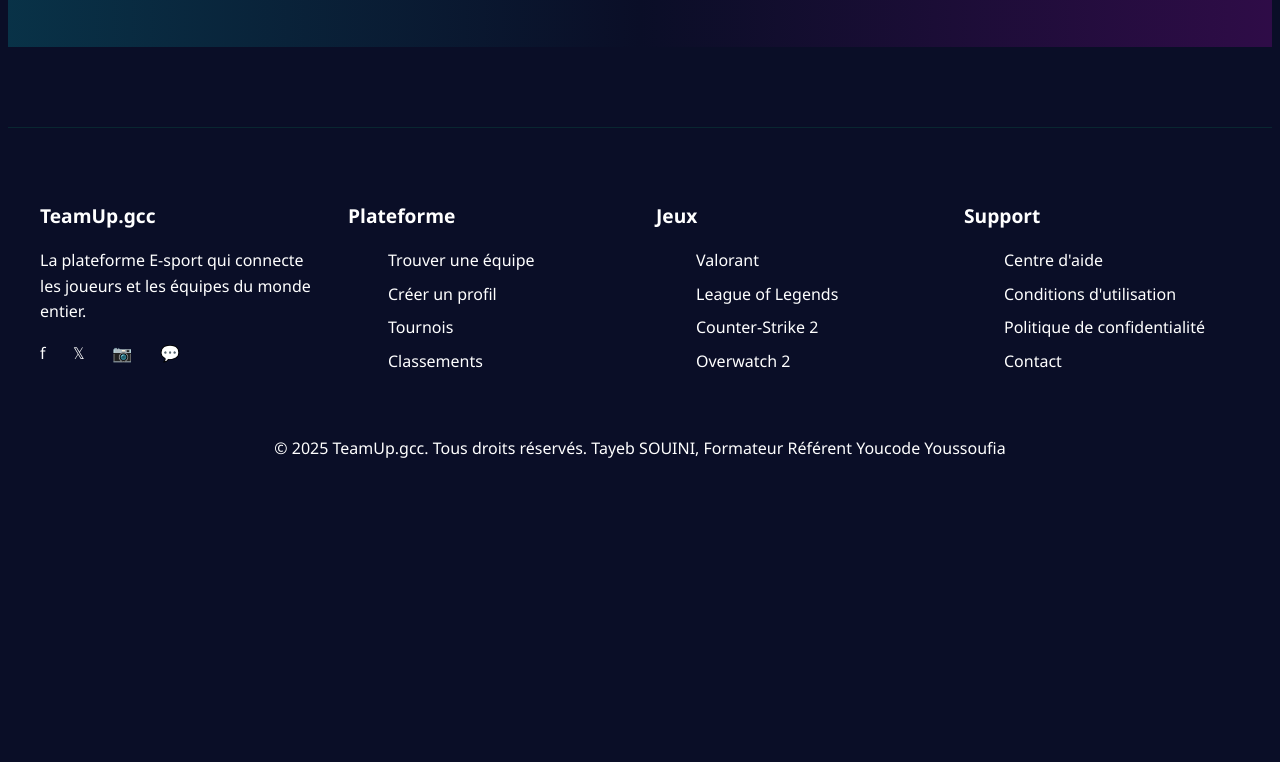
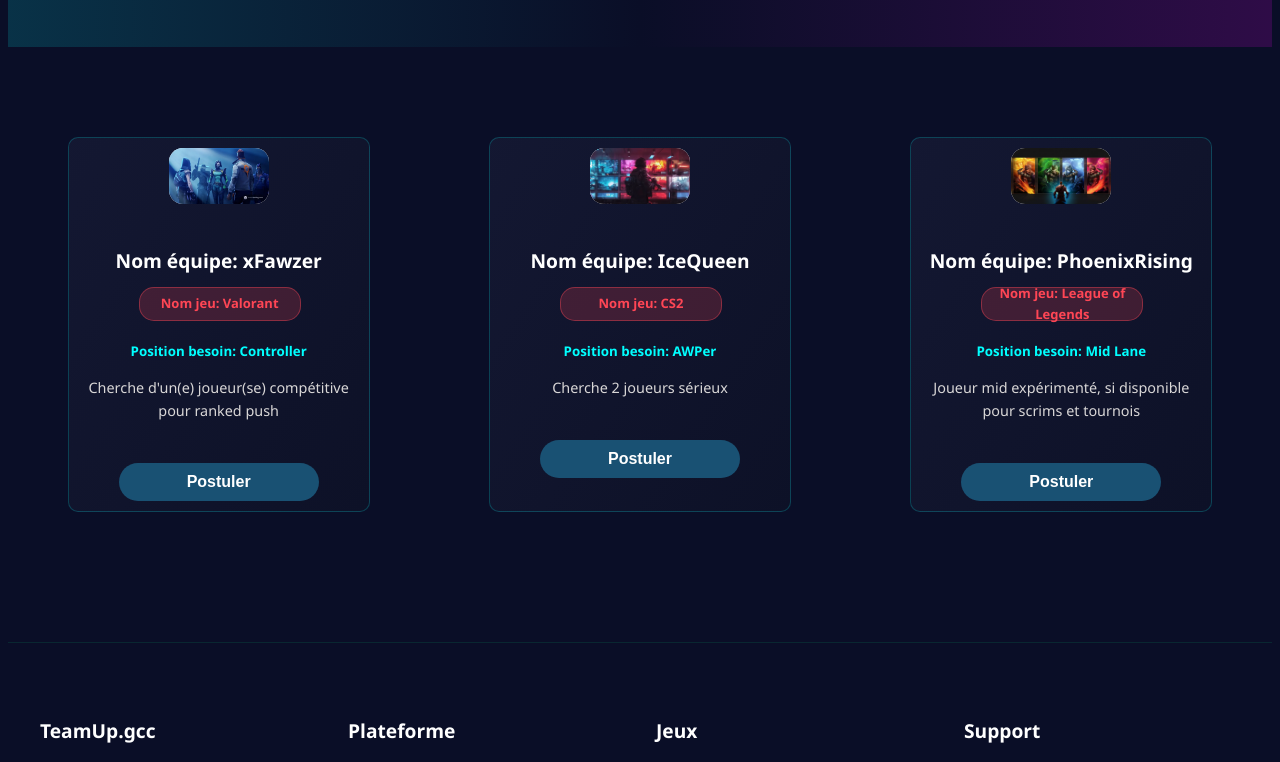
Before and after one commit to makhfi03/brief2_Html_Css, a plain HTML site: page recrutement.html in a window 1280 px wide. Shown: the part 816-1578 px from the top of the page. Before the commit the page ends 1380 px from the top, so only its background shows below. Drawn offline with Linux system fonts and the light colour scheme.

Commit message:
Breif 2 Html/Css

```diff
--- a/recrutement.html
+++ b/recrutement.html
@@ -92,6 +92,63 @@
     </div>
     </section>
     </section>
+    <section class="how-it-works">
+    <div class="cards-container">
+      <div class="card">
+        <div class="icon">
+          <img src="icons/valorant3.png" alt="Valorant">
+        </div>
+        <h3>Nom équipe: xFawzer</h3>
+        <div class="nom-jeu">
+            <h4>Nom jeu: Valorant</h4>
+        </div>
+        <div class="gamerank">
+            <span>Position besoin: Controller</span>
+        </div>
+        <p>Cherche d'un(e) joueur(se) compétitive
+pour ranked push</p>
+<div>
+    <button type="button" onclick="window.location.href = '#';">Postuler</button>
+</div>
+      </div>
+      <div class="card">
+        <div class="icon">
+          <img src="icons/CS3.png" alt="CS2">
+        </div>
+        <h3>Nom équipe: IceQueen</h3>
+        <div class="nom-jeu">
+            <h4>Nom jeu: CS2</h4>
+        </div>
+        <div class="gamerank">
+           <span>Position besoin: AWPer</span>
+        </div>
+        <p>Cherche 2 joueurs
+sérieux</p>
+
+      <div>
+    <button type="button" onclick="window.location.href = '#';">Postuler</button>
+</div>
+</div>
+      <div class="card">
+        <div class="icon">
+          <img src="icons/lol3.png" alt="LoL">
+        </div>
+        <h3>Nom équipe: PhoenixRising</h3>
+        <div class="nom-jeu">
+            <h4>Nom jeu: League of Legends</h4>
+        </div>
+        <div class="gamerank">
+            <span>Position besoin: Mid Lane</span>
+        </div>
+        <p>Joueur mid expérimenté, si disponible pour scrims
+et tournois</p>
+
+      <div>
+    <button type="button" onclick="window.location.href = '#';">Postuler</button>
+</div>
+</div>
+    </div>
+    </section>
 
 
 </body>
```
Also changed, not shown: icons/CS3.png (added), icons/lol3.png (added), icons/valorant3.png (added).
